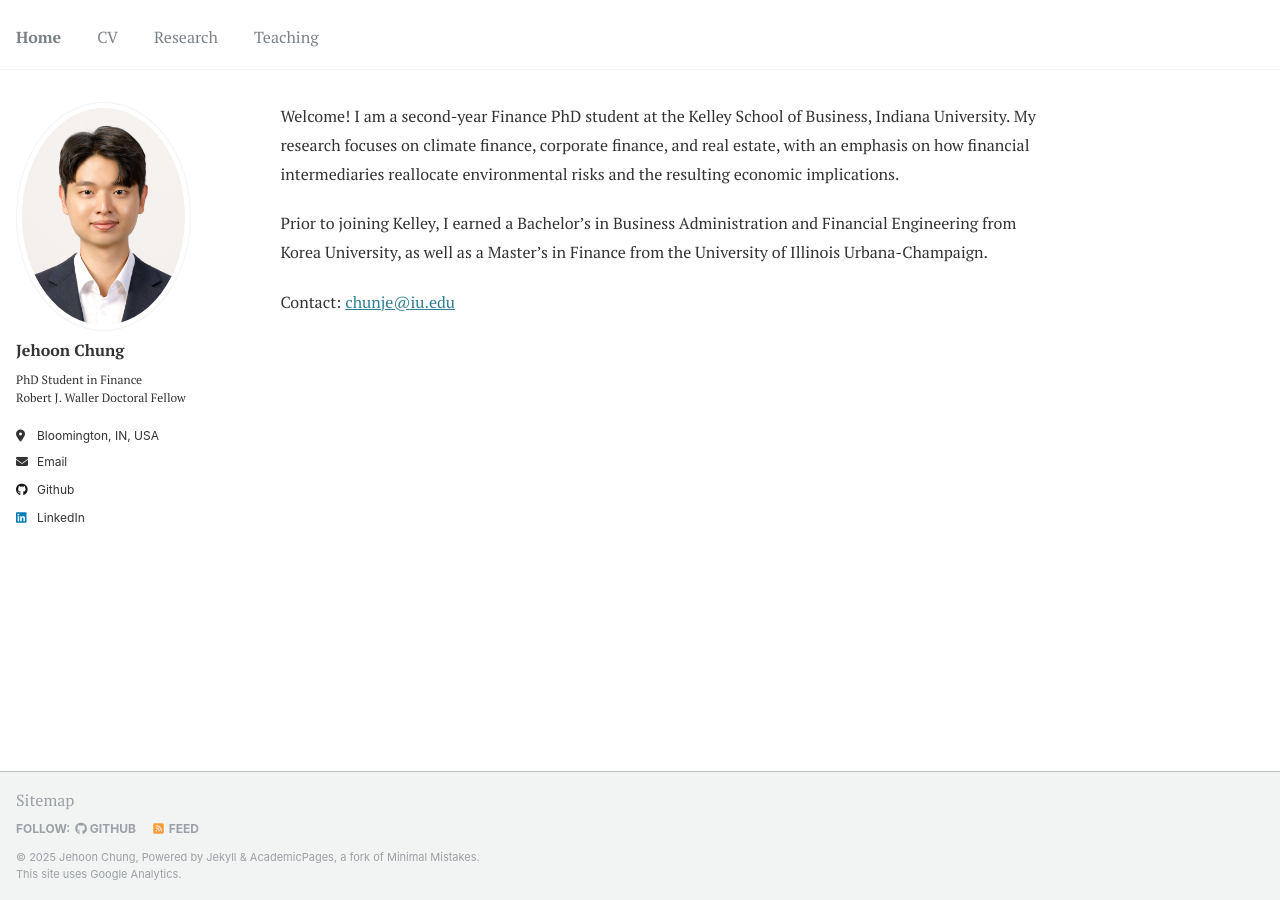
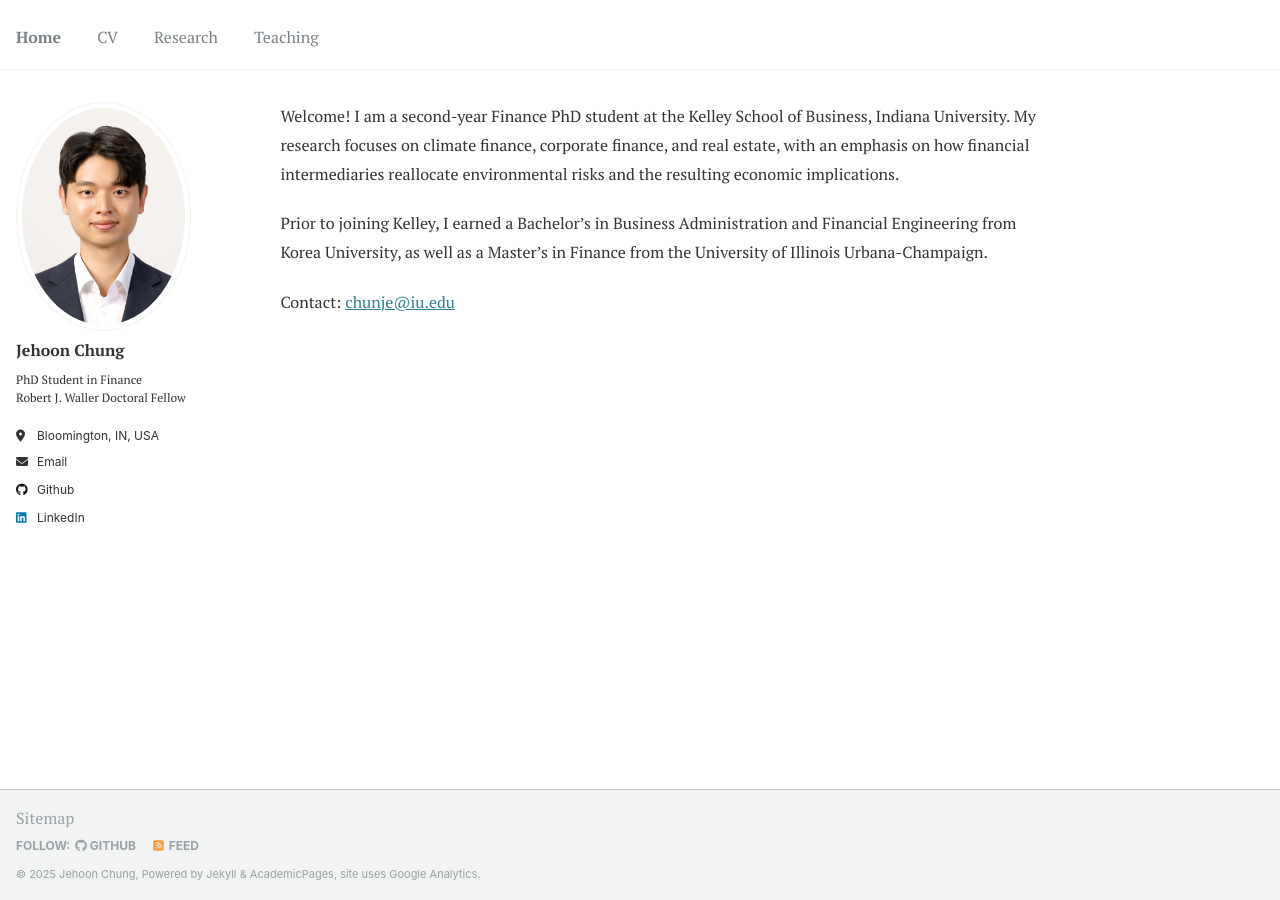
Before and after one commit to JehoonChung/jehoonchung.github.io, a Jekyll site: the page built from _pages/about.md, in a window 1280 px wide. Built offline with Jekyll 4.4.1, drawn with Linux system fonts in a browser that asks for light colours.

Commit message:
Update footer.html

```diff
--- a/_includes/footer.html
+++ b/_includes/footer.html
@@ -20,6 +20,5 @@
 {% endif %}
 
 <div class="page__footer-copyright">
-  &copy; {{ site.time | date: '%Y' }} {{ site.name | default: site.title }}, {{ site.data.ui-text[site.locale].powered_by | default: "Powered by" }} <a href="http://jekyllrb.com" rel="nofollow">Jekyll</a> &amp; <a href="https://github.com/academicpages/academicpages.github.io">AcademicPages</a>, a fork of <a href="https://mademistakes.com/work/minimal-mistakes-jekyll-theme/" rel="nofollow">Minimal Mistakes</a>.<br />
-  This site uses Google Analytics.
+  &copy; {{ site.time | date: '%Y' }} {{ site.name | default: site.title }}, {{ site.data.ui-text[site.locale].powered_by | default: "Powered by" }} <a href="http://jekyllrb.com" rel="nofollow">Jekyll</a> &amp; <a href="https://github.com/academicpages/academicpages.github.io">AcademicPages</a>, site uses Google Analytics.
 </div>
```
